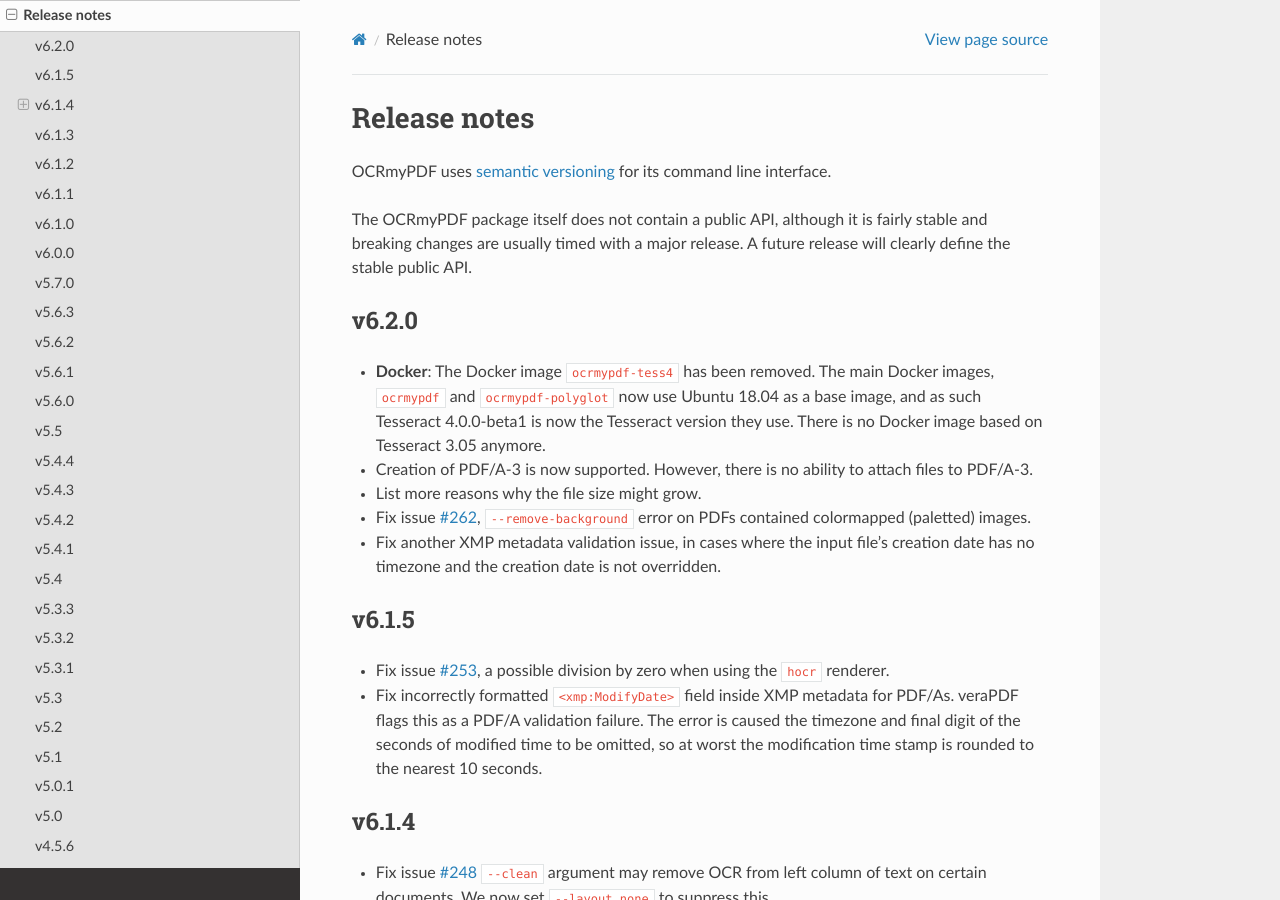
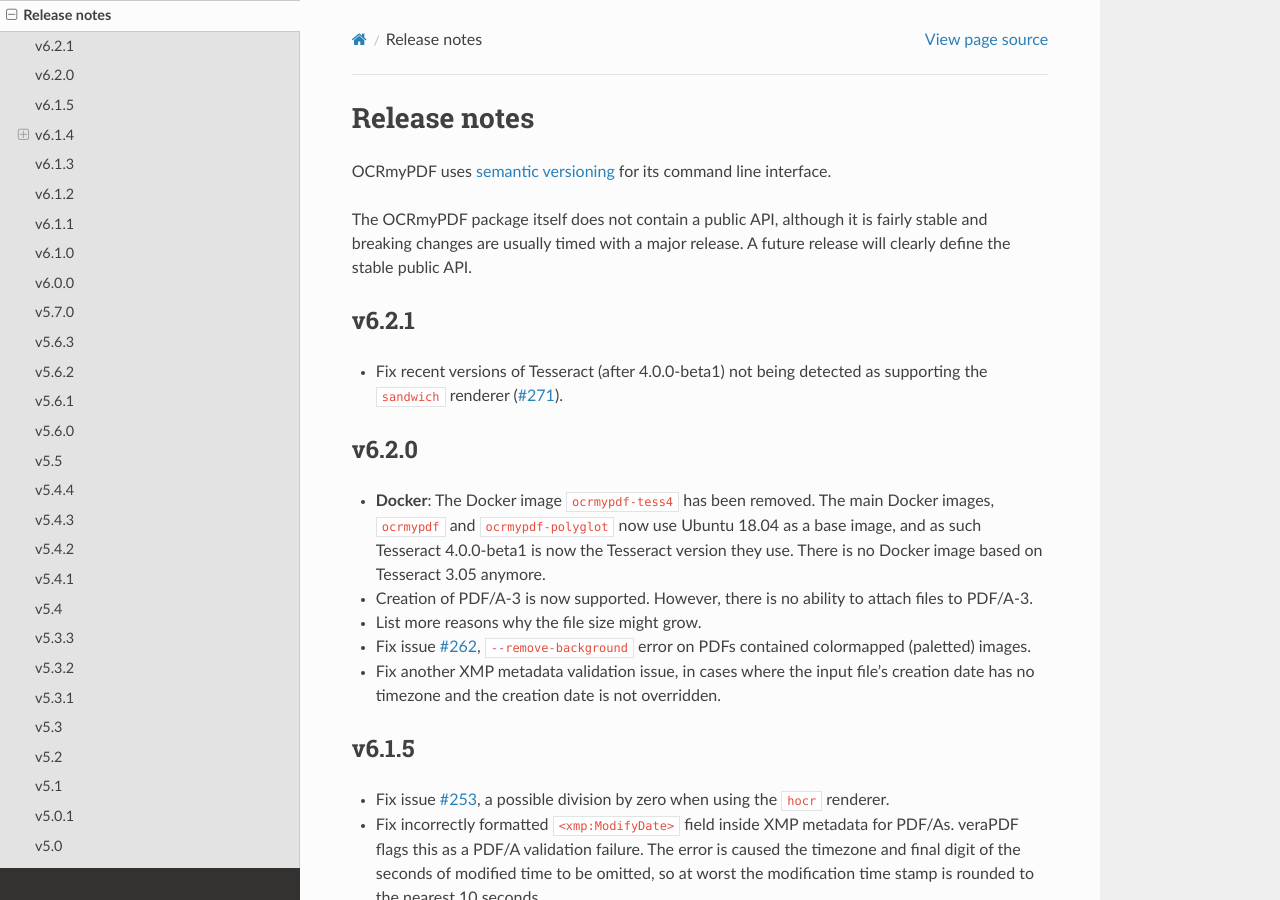
Before and after one commit to Felix-Brandstetter/Projektpraktikum-Realisierung-innovativer-Dienste, a Sphinx documentation site: the page built from docs/release_notes.rst, in a window 1280 px wide and 900 px high. Built offline with Sphinx 7.4.7 and the Read the Docs theme 2.0.0, drawn with Linux system fonts in a browser that asks for light colours; pages that are not in the unit, such as notebooks, are missing from menus.

Commit message:
v6.2.1 release notes

```diff
--- a/docs/release_notes.rst
+++ b/docs/release_notes.rst
@@ -8,6 +8,13 @@
 .. Issue regex
    find:    [^`]\#([0-9]{1,3})[^0-9]
    replace: `#$1 <https://github.com/jbarlow83/OCRmyPDF/issues/$1>`_
+
+
+v6.2.1
+------
+
+-   Fix recent versions of Tesseract (after 4.0.0-beta1) not being detected as supporting the ``sandwich`` renderer (`#271 <https://github.com/ppjbarlow83/OCRmyPDF/issues/271>`_).
+
 
 v6.2.0
 ------
```
